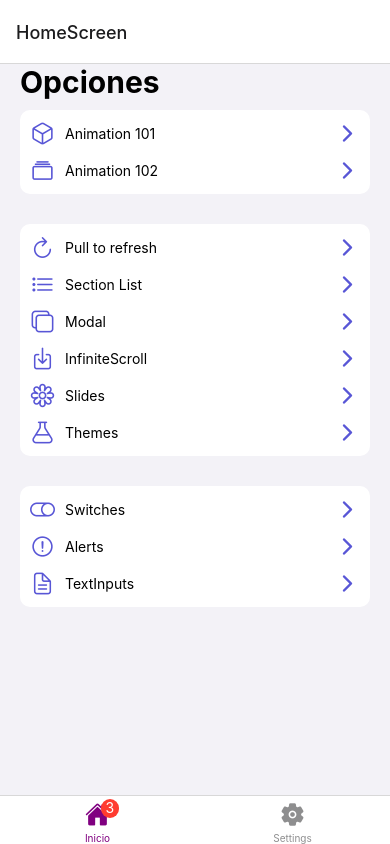
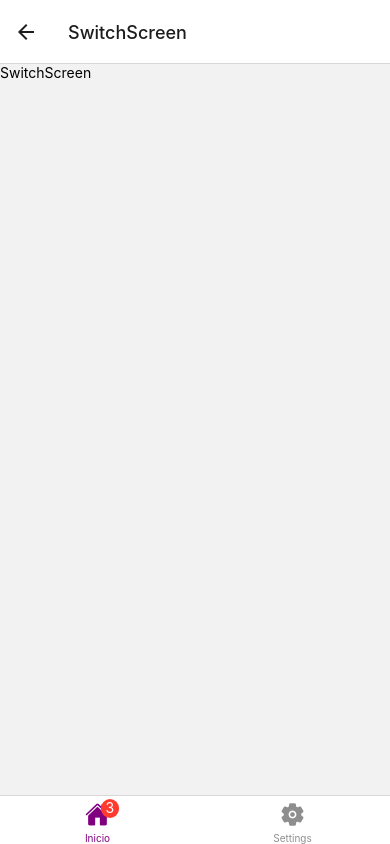
Before and after one commit to carlosblinf/componentApp, a React Native app: screen /SwitchScreen in a window 390 px wide. Built offline with nearby package versions, Linux system fonts and the light colour scheme.

Commit message:
customView and renderMenu components

```diff
--- a/app.json
+++ b/app.json
@@ -1,7 +1,7 @@
 {
   "expo": {
-    "name": "learn-rn",
-    "slug": "learn-rn",
+    "name": "componentApp",
+    "slug": "component-app",
     "version": "1.0.0",
     "orientation": "portrait",
     "icon": "./assets/icon.png",
--- a/package.json
+++ b/package.json
@@ -1,5 +1,5 @@
 {
-  "name": "learn-rn",
+  "name": "componentApp",
   "version": "1.0.0",
   "main": "expo/AppEntry.js",
   "scripts": {
--- /dev/null
+++ b/src/presentation/components/ui/CustomView.tsx
@@ -0,0 +1,28 @@
+import { globalStyles } from "@/config/theme/theme";
+import { ReactNode } from "react";
+import { View, StyleProp, ViewStyle } from "react-native";
+
+type ViewProps = {
+  style?: StyleProp<ViewStyle>;
+  withMargin?: boolean;
+  children: ReactNode;
+  styleInnerView?: StyleProp<ViewStyle>;
+};
+export default function CustomView({
+  style,
+  children,
+  styleInnerView,
+  withMargin = false,
+}: ViewProps) {
+  return (
+    <View style={[globalStyles.mainContainer, style]}>
+      {withMargin ? (
+        <View style={[globalStyles.globalMargin, styleInnerView]}>
+          {children}
+        </View>
+      ) : (
+        { children }
+      )}
+    </View>
+  );
+}
--- a/src/presentation/components/ui/menu/MenuItem.tsx
+++ b/src/presentation/components/ui/menu/MenuItem.tsx
@@ -4,10 +4,10 @@ import { colors } from "@/config/theme/theme";
 import { Ionicons } from "@expo/vector-icons";
 import { useNavigation } from "@react-navigation/native";
 
-type MenuItemProps = {
+export type MenuItemProps = {
   name: string;
   icon: string;
-  component: string;
+  component: never;
   isFirst?: boolean;
   isLast?: boolean;
 };
--- /dev/null
+++ b/src/presentation/components/ui/menu/RenderMenu.tsx
@@ -0,0 +1,19 @@
+import MenuItem, { MenuItemProps } from "./MenuItem";
+
+type Props = {
+  menu: MenuItemProps[];
+};
+export default function RenderMenu({ menu }: Props) {
+  return (
+    <>
+      {menu.map((item, index) => (
+        <MenuItem
+          key={index}
+          {...item}
+          isFirst={index === 0}
+          isLast={index === menu.length - 1}
+        />
+      ))}
+    </>
+  );
+}
--- a/src/presentation/navigation/Navigation.tsx
+++ b/src/presentation/navigation/Navigation.tsx
@@ -9,6 +9,7 @@ import { SettingScreen } from "../screens/settings";
 import Animation101Screen from "../screens/animations/Animation101Screen";
 import { StatusBar } from "expo-status-bar";
 import Animation102Screen from "../screens/animations/Animation102Screen";
+import SwitchScreen from "../screens/switches/SwitchScreen";
 
 const Stack = createStackNavigator();
 const Tab = createBottomTabNavigator();
@@ -24,6 +25,7 @@ function MyStack() {
       <Stack.Screen name="HomeScreen" component={HomeScreen} />
       <Stack.Screen name="Animation101Screen" component={Animation101Screen} />
       <Stack.Screen name="Animation102Screen" component={Animation102Screen} />
+      <Stack.Screen name="SwitchScreen" component={SwitchScreen} />
       <Stack.Screen name="InputScreen" component={InputScreen} />
     </Stack.Navigator>
   );
--- a/src/presentation/screens/home/HomeScreen.tsx
+++ b/src/presentation/screens/home/HomeScreen.tsx
@@ -1,6 +1,5 @@
-import { View, Text } from "react-native";
+import { View } from "react-native";
 import React from "react";
-import { globalStyles } from "@/config/theme/theme";
 import { ScrollView } from "react-native-gesture-handler";
 import Title from "@/presentation/components/ui/Title";
 import {
@@ -8,44 +7,22 @@ import {
   menuItems,
   uiMenuItems,
 } from "@/presentation/components/ui/menu/itemsData";
-import MenuItem from "@/presentation/components/ui/menu/MenuItem";
+import CustomView from "@/presentation/components/ui/CustomView";
+import RenderMenu from "@/presentation/components/ui/menu/RenderMenu";
 
 const Separator = () => <View style={{ marginTop: 30 }} />;
 
 export default function HomeScreen() {
   return (
-    <View style={[globalStyles.mainContainer]}>
-      <View style={globalStyles.globalMargin}>
-        <ScrollView>
-          <Title text="Opciones" />
-          {animationMenuItems.map((item, index) => (
-            <MenuItem
-              key={item.component}
-              {...item}
-              isFirst={index === 0}
-              isLast={index === animationMenuItems.length - 1}
-            />
-          ))}
-          <Separator />
-          {menuItems.map((item, index) => (
-            <MenuItem
-              key={item.component}
-              {...item}
-              isFirst={index === 0}
-              isLast={index === menuItems.length - 1}
-            />
-          ))}
-          <Separator />
-          {uiMenuItems.map((item, index) => (
-            <MenuItem
-              key={item.component}
-              {...item}
-              isFirst={index === 0}
-              isLast={index === uiMenuItems.length - 1}
-            />
-          ))}
-        </ScrollView>
-      </View>
-    </View>
+    <CustomView withMargin>
+      <ScrollView>
+        <Title text="Opciones" />
+        <RenderMenu menu={animationMenuItems} />
+        <Separator />
+        <RenderMenu menu={menuItems} />
+        <Separator />
+        <RenderMenu menu={uiMenuItems} />
+      </ScrollView>
+    </CustomView>
   );
 }
--- /dev/null
+++ b/src/presentation/screens/switches/SwitchScreen.tsx
@@ -0,0 +1,10 @@
+import { View, Text } from "react-native";
+import React from "react";
+
+export default function SwitchScreen() {
+  return (
+    <View>
+      <Text>SwitchScreen</Text>
+    </View>
+  );
+}
```
